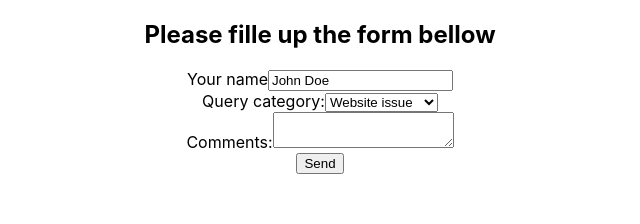
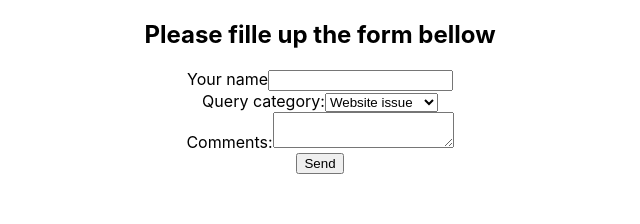
Before and after one commit to mistersouza/intro-react, a React (Create React App) app in the folder my-app/: page / in a window 1280 px wide. Shown: the top 224 px of the page, without its empty margins (320-960 px from the left). Built offline with nearby package versions, Linux system fonts and the light colour scheme.

Commit message:
Controlled form with hooks

```diff
--- a/my-app/src/App.js
+++ b/my-app/src/App.js
@@ -1,10 +1,10 @@
 import './App.css';
-import UncontrolledForm from './components/UncontrolledForm';
+import ControlledFormHooks from './components/ControlledFormHooks';
 
 function App() {
   return (
     <div className="App">
-      <UncontrolledForm />
+      <ControlledFormHooks />
     </div>
   );
 }
--- /dev/null
+++ b/my-app/src/components/ControlledFormHooks.js
@@ -0,0 +1,44 @@
+import React, { useState } from 'react'
+
+function ControlledFormHooks() {
+    const [ name, setName ] = useState('');
+    const [ category, setCategory ] = useState('webisite');
+    const [ comments, setComments ] = useState('');
+
+    const handleSubmit = (event) => {
+        event.preventDefault();
+        console.log(name, category, comments)
+    }
+
+  return (
+    <div>
+        <h2>Please fille up the form bellow</h2>
+        <form onSubmit={handleSubmit}>
+            <div>
+                <label htmlFor='name'>Your name</label>
+                <input
+                    type='text'
+                    id='name'
+                    name='name'
+                    value={name}
+                    onChange={({ target }) => setName(target.value)}/>
+            </div>
+            <div>
+                <label htmlFor='category'>Query category:</label>
+                <select id='id-category' name='category' value={category} onChange={({ target }) => setCategory(target.value)}>
+                    <option value='webisite'>Website issue</option>
+                    <option value='order'>Order issue</option>
+                    <option value='general'>General inquiry</option>
+                </select>
+            </div>
+            <div>
+                <label htmlFor='comments'>Comments:</label>
+                <textarea id='comments' name='comments' value={comments} onChange={({ target }) => setComments(target.value)}/>
+            </div>
+            <input type='submit' value='Send' />
+        </form>
+    </div>
+  )
+}
+
+export default ControlledFormHooks
```
